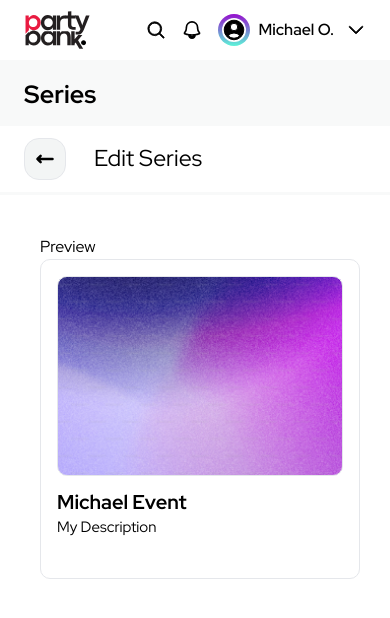
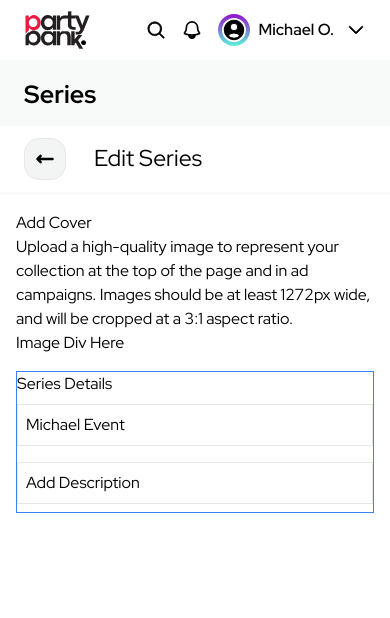
Before and after one commit to dejmartins/partybank-organizer, a Next.js app: page /dashboard/series/series_001/edit in a window 390 px wide. Shown: the top 618 px of the page. Built offline with nearby package versions, Linux system fonts and the light colour scheme.

Commit message:
hide border left on smaller screens

```diff
--- a/app/dashboard/series/[id]/edit/page.tsx
+++ b/app/dashboard/series/[id]/edit/page.tsx
@@ -17,7 +17,7 @@ export default function Page() {
             </div>
 
             <div className="flex flex-grow overflow-hidden">
-                <div className="p-10 flex-grow flex flex-col">
+                <div className="border p-10 flex-grow flex flex-col hidden md:block">
                     <h3>Preview</h3>
                     <div className="border flex flex-col p-4 h-[320px] w-[320px] rounded-[10px]">
                         <div className="h-[200px] border bg-cover bg-center rounded-[10px] overflow-hidden"
@@ -35,7 +35,7 @@ export default function Page() {
                     </div>
                 </div>
 
-                <div className="border-0 border-l flex-grow overflow-y-auto p-4 max-h-[calc(100vh-170px)]">
+                <div className="border-0 md:border-l flex-grow overflow-y-auto p-4 max-h-[calc(100vh-170px)]">
                     <h2>Add Cover</h2>
                     <p>Upload a high-quality image to represent your collection at the top of the page and in ad campaigns. Images should be at least 1272px wide, and will be cropped at a 3:1 aspect ratio.</p>
                     <p>Image Div Here</p>
```
